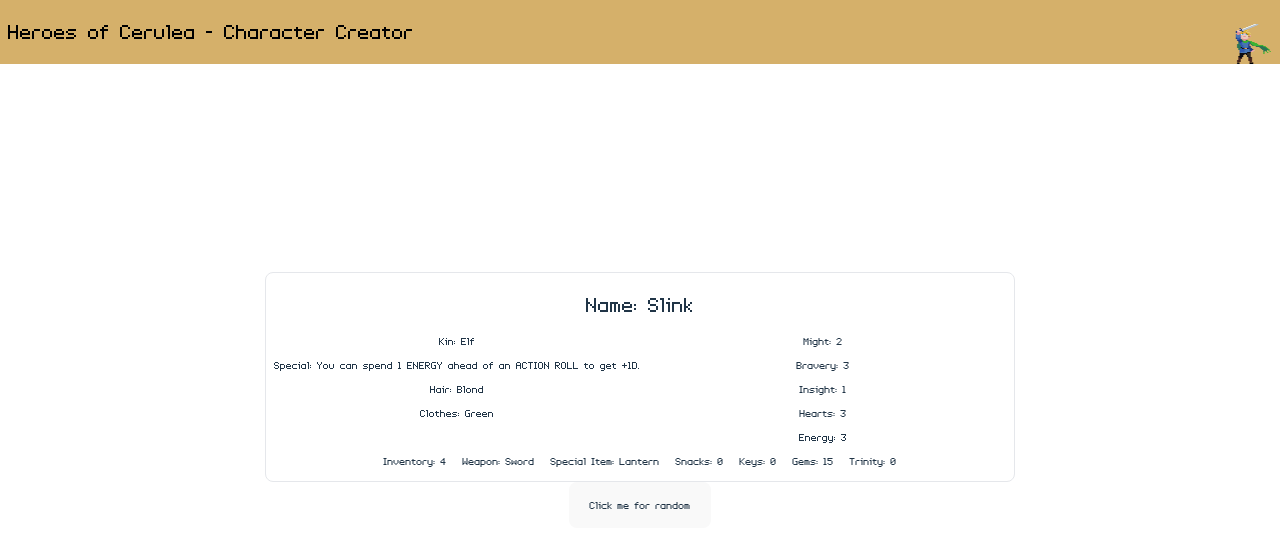
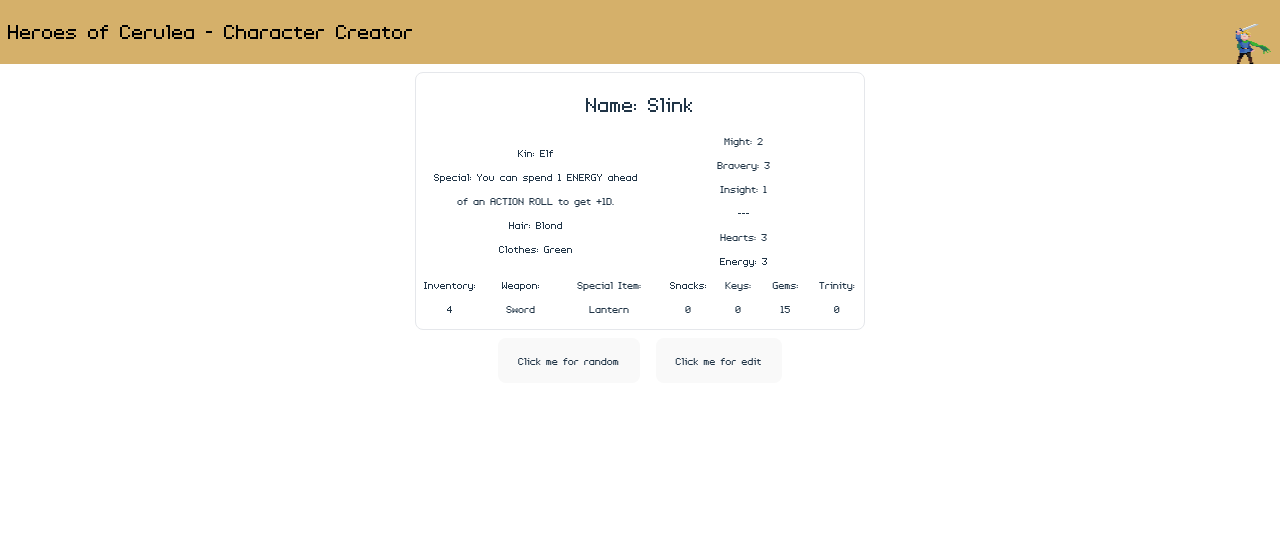
Before and after one commit to Martin-Joensson/Heroes-of-Cerulea-Character-Creator, a React (Vite) app: page / in a window 1280 px wide. Shown: the top 548 px of the page. Built offline with nearby package versions, Linux system fonts and the light colour scheme.

Commit message:
added random attributes, removed button and icons when printing, added edit button

```diff
--- a/src/App.jsx
+++ b/src/App.jsx
@@ -9,7 +9,7 @@ import playerTemplate from "./components/data/characterTemplate.json";
 
 export const App = () => {
   const [hero, setHero] = useState({ playerTemplate });
-  console.log(hero)
+  const [edit, setEdit] = useState(false);
 
   // Function expression to handle the input change and update the 'name' state to showcase how reactive data works in React through the use of hooks
   const handleNameUpdate = () => {
@@ -22,8 +22,20 @@ export const App = () => {
   return (
     <>
       <Header />
-      <PlayerComponent hero={hero} setHero={setHero} />
-      <Button action={"random"} hero={hero}  setHero={setHero} />
+      <PlayerComponent hero={hero} setHero={setHero} edit={edit} />
+      <Button
+        action={"random"}
+        hero={hero}
+        setHero={setHero}
+        setEdit={setEdit}
+      />
+      <Button
+        action={"edit"}
+        hero={hero}
+        setHero={setHero}
+        edit={edit}
+        setEdit={setEdit}
+      />
     </>
   );
 };
--- a/src/components/Button.jsx
+++ b/src/components/Button.jsx
@@ -2,24 +2,35 @@ import { RandomKin } from "./randomizers/RandomKin";
 import { RandomColor } from "./randomizers/RandomColor";
 import { RandomName } from "./randomizers/RandomName";
 import { RandomSpecialItem } from "./randomizers/RandomSpecialItem";
+import { RandomAttributes } from "./randomizers/RandomAttributes";
 import playerTemplate from "../components/data/characterTemplate.json";
 
-export const Button = ({ action, hero, setHero }) => {
-  console.log(hero);
+export const Button = ({ action, setHero, edit, setEdit }) => {
+  const handleClick = (event) => {
+    console.log(event);
+    let attributes = RandomAttributes();
 
-  const handleClick = () => {
     if (action === "random") {
       setHero((playerTemplate.player.name = RandomName()));
       setHero((playerTemplate.player.kin = RandomKin()));
       setHero((playerTemplate.player.hair = RandomColor()));
       setHero((playerTemplate.player.clothes = RandomColor()));
-      setHero((playerTemplate.player.inventory.specialItem = RandomSpecialItem()));
-      console.log(RandomKin());
-      console.log(RandomColor());
-      console.log(RandomName());
-      console.log(RandomSpecialItem());
+      setHero(
+        (playerTemplate.player.inventory.specialItem = RandomSpecialItem())
+      );
+      setHero((playerTemplate.player.stats.might = attributes[0]));
+      setHero((playerTemplate.player.stats.bravery = attributes[1]));
+      setHero((playerTemplate.player.stats.insight = attributes[2]));
+    }
+
+    if (action === "edit") {
+      setEdit(!edit);
     }
   };
 
-  return <button onClick={handleClick}>Click me for {action}</button>;
+  return (
+    <button className="no-print m-2" onClick={handleClick}>
+      Click me for {action}
+    </button>
+  );
 };
--- a/src/components/PlayerComponent.jsx
+++ b/src/components/PlayerComponent.jsx
@@ -1,11 +1,13 @@
 import playerTemplate from "../components/data/characterTemplate.json";
 
-export const PlayerComponent = (hero, setHero) => {
+export const PlayerComponent = ({hero, edit}) => {
   const { player } = hero.player || playerTemplate;
-  console.log("Player componenet:", player);
+  console.log(edit )
 
   let special = player.special.elf;
   let startingWeapon = player.inventory.startWeapon.elf;
+  let might = player.stats.might;
+  let bravery = player.stats.bravery;
 
   if (player.kin === "Elf") {
     special = player.special.elf;
@@ -14,6 +16,8 @@ export const PlayerComponent = (hero, setHero) => {
   if (player.kin === "Geon") {
     special = player.special.geon;
     startingWeapon = player.inventory.startWeapon.geon;
+    might = player.stats.might + 1;
+    bravery = player.stats.bravery - 1;
   }
   if (player.kin === "Avian") {
     special = player.special.avian;
@@ -26,22 +30,25 @@ export const PlayerComponent = (hero, setHero) => {
   if (player.kin === "Seedling") {
     special = player.special.seedling;
     startingWeapon = player.inventory.startWeapon.seedling;
+    might = player.stats.might - 1;
+    bravery = player.stats.bravery + 1;
   }
 
   return (
-    <div className="border rounded-lg p-2 flex flex-col items-center">
+    <div className="border mx-auto mt-2 rounded-lg p-2 max-w-[450px] flex flex-col items-center">
       <h2 className="text-xl">Name: {player.name}</h2>
       <div className="grid grid-cols-2">
-        <div className="leftColumn">
+        <div className="leftColumn w-52 m-auto">
           <p>Kin: {player.kin}</p>
           <p>Special: {special}</p>
           <p>Hair: {player.hair}</p>
           <p>Clothes: {player.clothes}</p>
         </div>
         <div className="rightColumn">
-          <p>Might: {player.stats.might}</p>
-          <p>Bravery: {player.stats.bravery}</p>
+          <p>Might: {might}</p>
+          <p>Bravery: {bravery}</p>
           <p>Insight: {player.stats.insight}</p>
+          <p>---</p>
           <p>Hearts: {player.hearts}</p>
           <p>Energy: {player.energy}</p>
         </div>
@@ -51,8 +58,8 @@ export const PlayerComponent = (hero, setHero) => {
         <p>Weapon: {startingWeapon}</p>
         <p>Special Item: {player.inventory.specialItem}</p>
         <p>Snacks: {player.inventory.snacks}</p>
-        <p>Keys: {player.inventory.keys}</p>{" "}
-        <p>Gems: {player.inventory.gems}</p>{" "}
+        <p>Keys: {player.inventory.keys}</p>
+        <p>Gems: {player.inventory.gems}</p>
         <p>Trinity: {player.inventory.trinity}</p>
       </div>
     </div>
--- a/src/components/Sections/Header.jsx
+++ b/src/components/Sections/Header.jsx
@@ -1,9 +1,13 @@
-import elf from "../../assets/images/elf.png"
+import elf from "../../assets/images/elf.png";
 export const Header = () => {
   return (
-      <div className="absolute flex top-0 left-0 bg-cerulea-gold text-black w-full">
-          <h1 className="text-xl p-2">Heroes of Cerulea - Character Creator</h1>
-          <img src={elf } alt="elf" className="w-10 h-10 absolute bottom-0 right-2"/>
+    <div className="relative flex top-0 left-0 bg-cerulea-gold text-black w-full">
+      <h1 className="text-xl p-2">Heroes of Cerulea - Character Creator</h1>
+      <img
+        src={elf}
+        alt="elf"
+        className="w-10 h-10 absolute bottom-0 right-2 no-print"
+      />
     </div>
-  )
-}
+  );
+};
--- /dev/null
+++ b/src/components/randomizers/RandomAttributes.jsx
@@ -0,0 +1,11 @@
+export const RandomAttributes = () => {
+  const attributeSelection = [3, 2, 1];
+  const array = attributeSelection;
+
+    for (let i = array.length - 1; i > 0; i--) {
+      const j = Math.floor(Math.random() * (i + 1));
+      [array[i], array[j]] = [array[j], array[i]];
+    }
+
+  return attributeSelection;
+};
--- a/src/index.css
+++ b/src/index.css
@@ -38,8 +38,7 @@
 
 body {
   margin: 0;
-  display: flex;
-  place-items: center;
+  /* display: flex;  */
   min-width: 320px;
   min-height: 100vh;
 }
@@ -81,10 +80,18 @@ button:focus-visible {
   }
 }
 
+@media print
+{
+    .no-print, .no-print *
+    {
+        display: none !important;
+    }
+}
+
 /* APP Component CSS */
 #root {
   max-width: 1280px;
   margin: 0 auto;
-  padding: 2rem;
+  padding: 0;
   text-align: center;
 }
```
Also changed, not shown: src/components/data/characterTemplate.json (+5 -5 lines).
